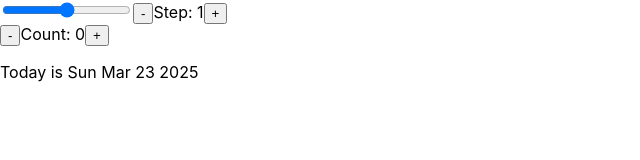
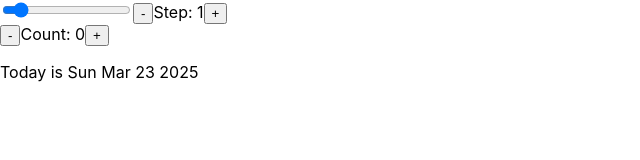
Before and after one commit to SaeedKarimian860/Date_Counter, a React (Create React App) app: page / in a window 1280 px wide. Shown: the top 160 px of the page, without its empty margins (0-640 px from the left). Built offline with nearby package versions, Linux system fonts and the light colour scheme.

Commit message:
Date-Counter v2

```diff
--- a/src/App.js
+++ b/src/App.js
@@ -18,7 +18,13 @@ function Counter() {
   return (
     <div>
       <div>
-      <input type="range" min="0" max="10" />
+        <input
+          type="range"
+          min="0"
+          max="10"
+          value={step}
+          onChange={(e) => setStep(e.target.value)}
+        />
 
         <button onClick={() => setStep((c) => c - 1)}>-</button>
         <span>Step: {step}</span>
```
